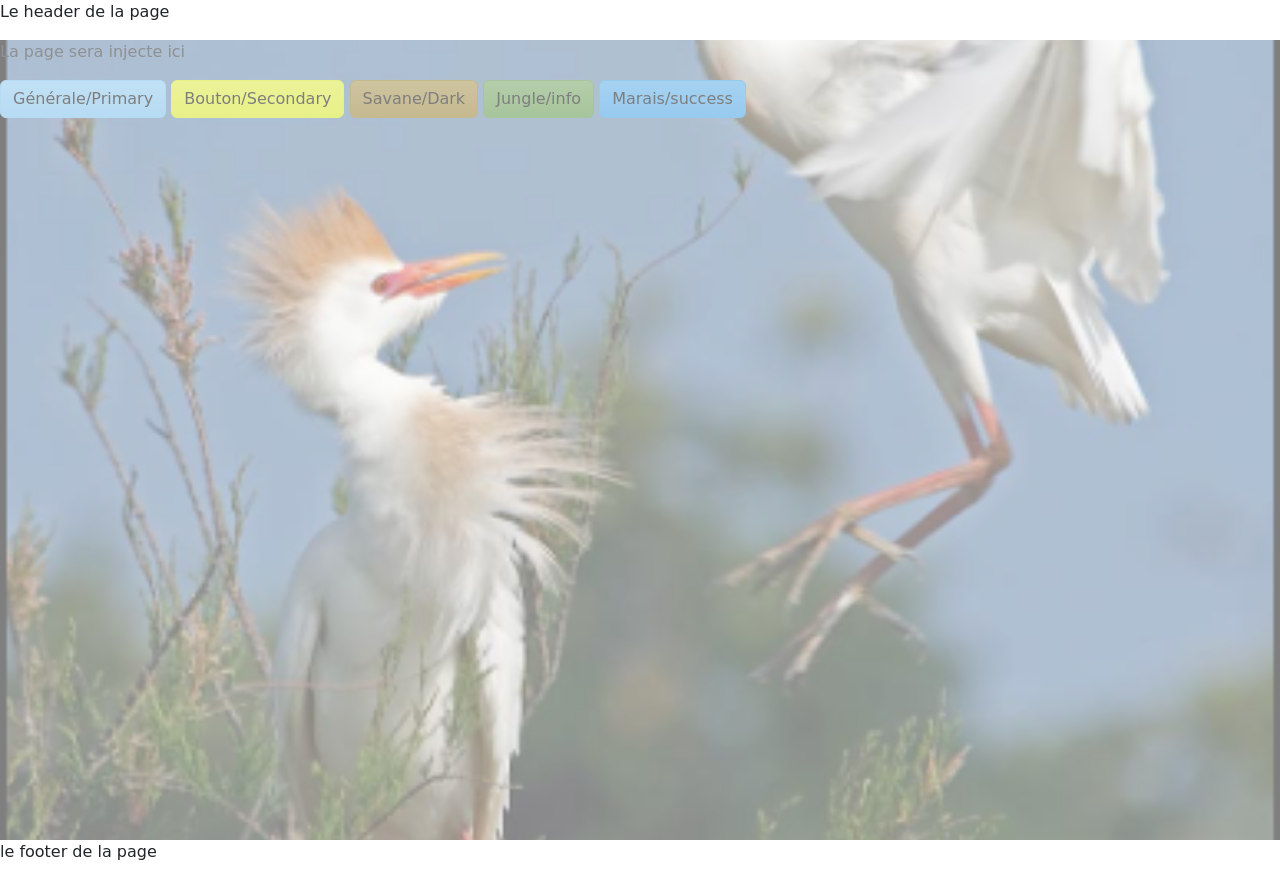
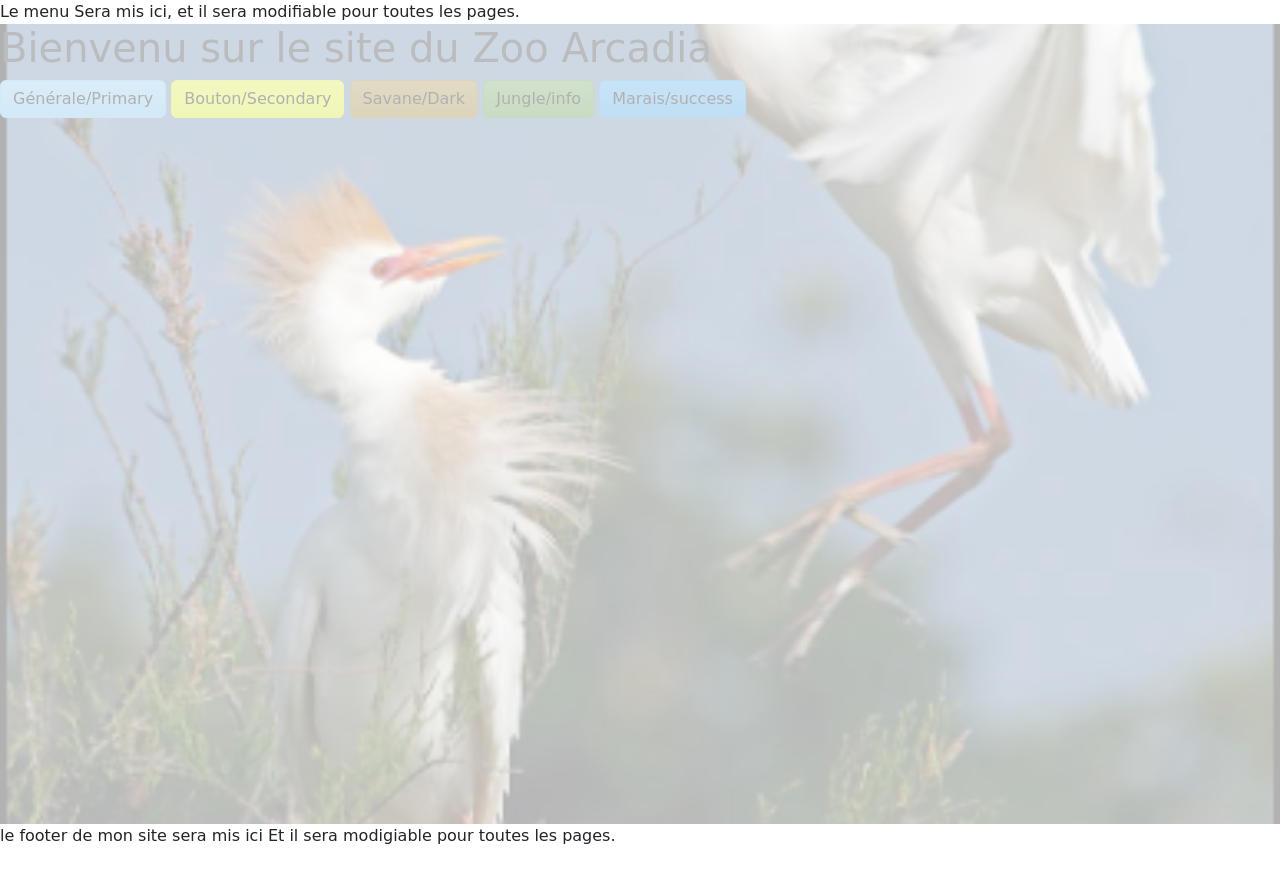
Before and after one commit to Katniss40/ECF2, a website with bundled scripts: page index.html in a window 1280 px wide. After the commit the page ends 848 px from the top, so only its background shows below. Built offline with nearby package versions, Linux system fonts and the light colour scheme; files whose address does not match are found by name.

Commit message:
mise en place du systeme de routage

```diff
--- a/Pages/home.html
+++ b/Pages/home.html
@@ -0,0 +1,12 @@
+<h1>Bienvenu sur le site du Zoo Arcadia</h1>
+<div>
+
+
+<button class="btn btn-primary">Générale/Primary</button>
+<button class="btn btn-secondary">Bouton/Secondary</button>
+<button class="btn btn-dark">Savane/Dark</button>
+<button class="btn btn-info">Jungle/info</button>
+<button class="btn btn-success">Marais/success</button>
+
+
+</div>
--- a/Router/allRoutes.js
+++ b/Router/allRoutes.js
@@ -3,6 +3,7 @@ import Route from "./Route.js";
 //Définir ici vos routes
 export const allRoutes = [
     new Route("/", "Accueil", "/pages/home.html"),
+    new Route("/animaux", "Animaux", "/pages/animaux.html"),
 ];
 //Le titre s'affiche comme ceci : Route.titre - websitename
-export const websiteName = "Quai Antique";
+export const websiteName = "Zoo Arcadia";
--- a/index.html
+++ b/index.html
@@ -1,40 +1,40 @@
 <!DOCTYPE html>
-<html lang="en">
+<html lang="fr">
 <head>
     <meta charset="UTF-8">
     <meta name="viewport" content="width=device-width, initial-scale=1.0">
     <script href="/js/index.js" defer></script>
-    <link rel="stylesheet" href="scss/main.css"/>
-    <title>Document</title>
+    <link rel="stylesheet" href="/scss/main.css"/>
+    <title>Zoo Arcadia</title>
 </head>
 <body>
 
 
 <header>
 
-<p> Le header de la page</p>
+  Le menu
+  Sera mis ici,
+  et il sera modifiable pour toutes les pages.
 
 </header>
 
 
-<main>
+<main id="main-page">
 
 
-        <p> La page sera injecte ici</p>
+        <!--La page sera injecte ici-->
 
-<button class="btn btn-primary">Générale/Primary</button>
-<button class="btn btn-secondary">Bouton/Secondary</button>
-<button class="btn btn-dark">Savane/Dark</button>
-<button class="btn btn-info">Jungle/info</button>
-<button class="btn btn-success">Marais/success</button>
+
 </main>
 
 
 <footer>
 
-    <p> le footer de la page </p>
+    le footer de mon site sera mis ici
+    Et il sera modigiable pour toutes les pages.
 
 </footer>
-<script src="node_modules/bootstrap/dist/js/bootstrap.bundle.min.js"></script>
+<script type="module" src="/Router/Router.js"></script>
+<!--<script src="node_modules/bootstrap/dist/js/bootstrap.bundle.min.js"></script>-->
 </body>
 </html>
--- a/scss/main.scss
+++ b/scss/main.scss
@@ -14,13 +14,13 @@ $font-family-sans-serif: cursive, sans-serif !default;
 
 //Then add additional custom code here
 
-main {
-    background-image: url("/images/Background.png");
-    width: 100%;
-    height: 100vh;
-    background-position: center;
-    background-repeat: no-repeat;
-    background-size: cover;
-    background-attachment: fixed;
-    opacity: 0.5;
-}
+//.image {
+//    background-image: url("/images/Background.png");
+//    width: 100%;
+//    height: 100vh;
+//    background-position: center;
+//    background-repeat: no-repeat;
+//    background-size: cover;
+//    background-attachment: scroll, local /*fixed*/ ;
+//   opacity: 0.3;
+//}
```
Also changed, not shown: Pages/404.html (added, +11 -0 lines), Pages/animaux.html (added, +1 -0 lines), readme.md (added), scss/main.css, 1 other file.
